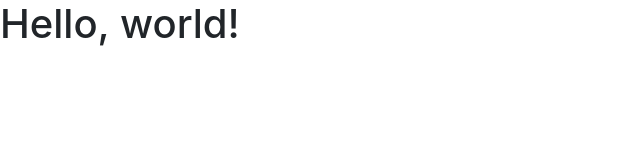
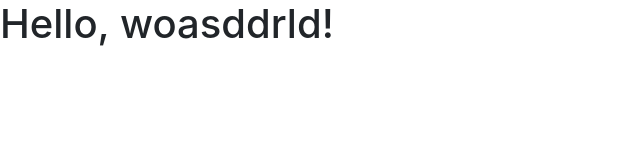
Before and after one commit to Dhairya221b/GitTutorialDemo, a plain HTML site: page my_website/index.html in a window 1280 px wide. Shown: the whole page, without its empty margins (0-640 px from the left). Drawn offline with nearby package versions, Linux system fonts and the light colour scheme.

Commit message:
add new feature

```diff
--- a/my_website/index.html
+++ b/my_website/index.html
@@ -11,7 +11,7 @@
     <title>Hello, world!</title>
   </head>
   <body>
-    <h1>Hello, world!</h1>
+    <h1>Hello, woasddrld!</h1>
 
     <!-- Optional JavaScript -->
     <!-- jQuery first, then Popper.js, then Bootstrap JS -->
```
